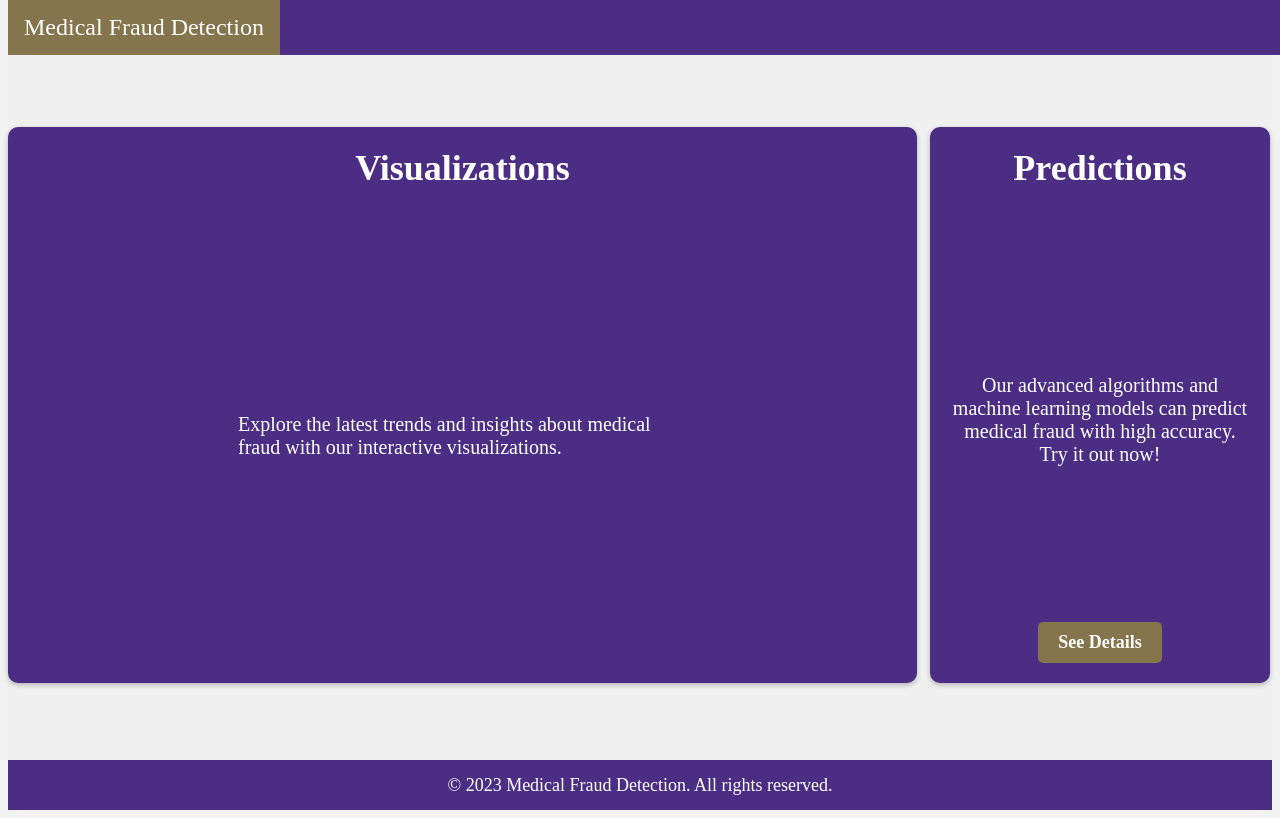
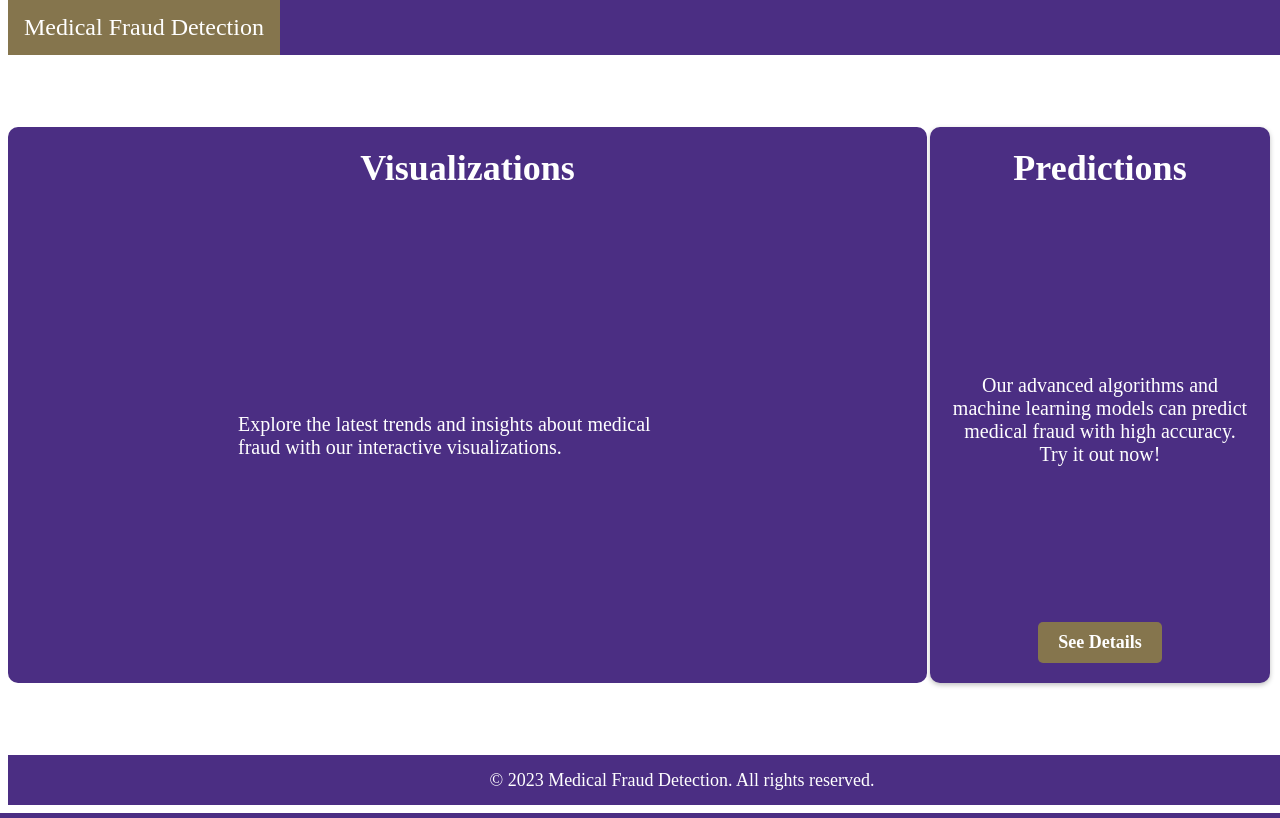
Before and after one commit to sagnikgh1899/FraudDetection, a Flask app: page / in a window 1280 px wide; the page is wider, and only the part inside the window is pictured. Run offline with Flask 2, Linux system fonts and the light colour scheme.

Commit message:
Updated the start page of the web application

```diff
--- a/FraudDetection/templates/start-page.htm
+++ b/FraudDetection/templates/start-page.htm
@@ -4,7 +4,7 @@
 	<title>Medical Fraud Detection</title>
 	<style>
       		body {
-        		background-color: #f2f2f2;
+        		background-color: white;
 			font-family: "Times New Roman", Times, serif;
 			height: 100%;
 			overflow: hidden;
@@ -12,7 +12,7 @@
 
 		h1 {
         		font-size: 48px;
-        		color: #4d4d4d;
+        		color: white;
         		margin-top: 80px;
 			text-decoration: none;
 			font-family: "Times New Roman", Times, serif;
@@ -30,7 +30,7 @@
 
 		.topnav a {
         		float: left;
-        		color: #f2f2f2;
+        		color: white;
         		text-align: center;
         		padding: 14px 16px;
         		text-decoration: none;
@@ -38,7 +38,7 @@
       		}
 
 		.topnav a:hover {
-        		background-color: #ddd;
+        		background-color: white;
         		color: black;
         		text-decoration: none;
       		}
@@ -59,7 +59,7 @@
 			height: calc(100vh - 70px);
 			padding: 0;
 			box-sizing: border-box;
-			background-color: #f0f0f0;
+			background-color: white;
 			margin-top: 40px;
 			justify-content: center;
 			align-items: center;
@@ -111,11 +111,10 @@
     			background-color: #4b2e83;
     			border-radius: 10px;
     			padding: 20px;
-			box-shadow: 0 2px 5px rgba(0, 0, 0, 0.25);
     			flex: 1;
     			width: 80%;
     			max-width: 1000px;
-    			margin-right: 20px;
+    			margin-right: 10px;
     			display: flex;
     			flex-direction: column;
 		}
@@ -137,7 +136,8 @@
 			justify-content: center;
 			align-items: center;
 			height: 50px;
-			margin-top: -10px;
+			margin-top: -15px;
+			width: 1348px;
 		}
 		.footer-container p {
 			font-size: 18px;
```
